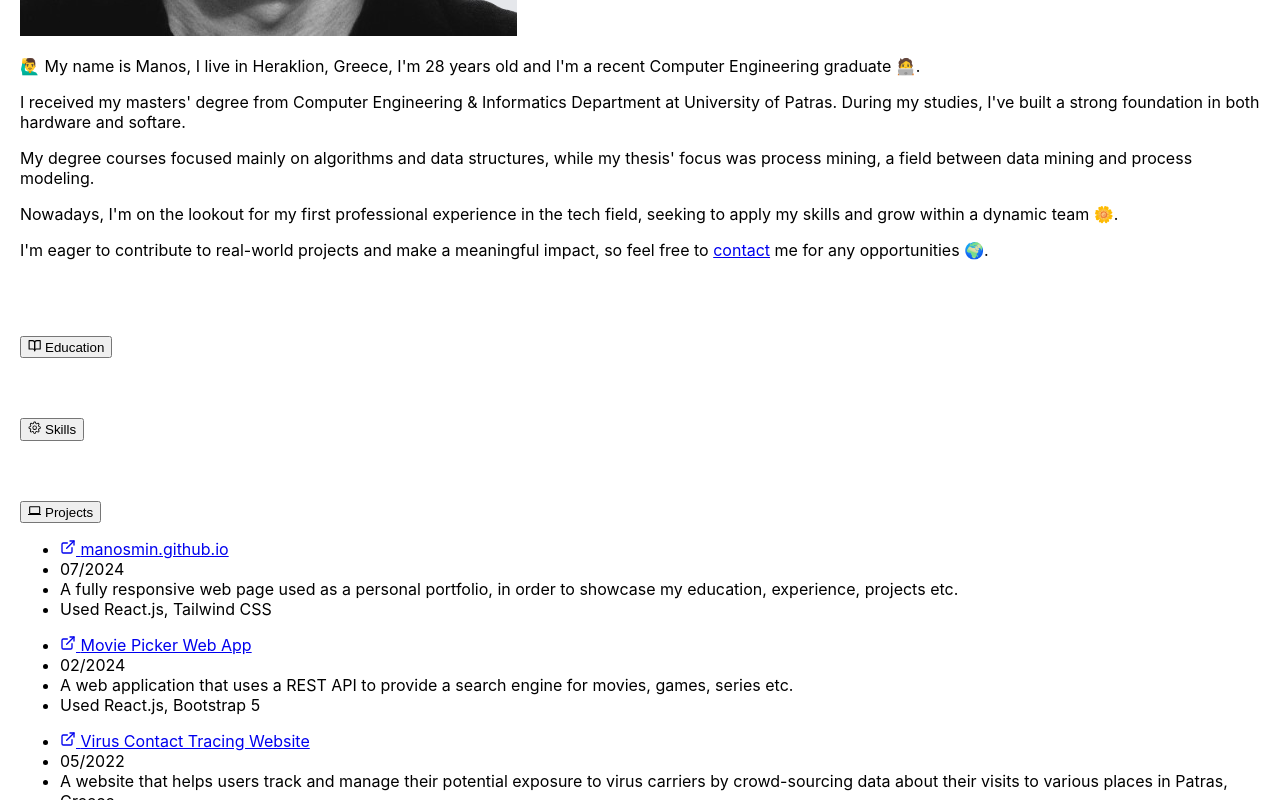
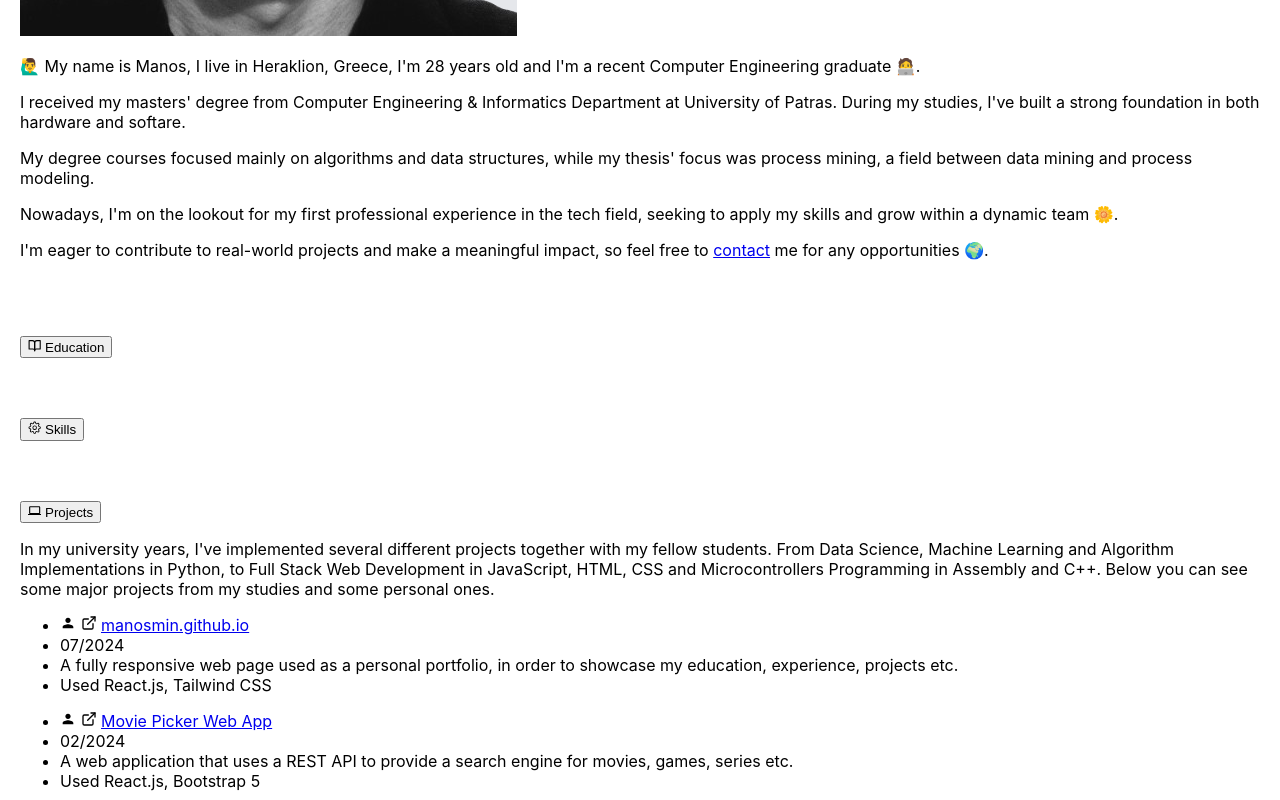
Before and after one commit to manosmin/manosmin.github.io, a React (Create React App) app: page / in a window 1280 px wide. Both pictures are taken after a click on the button "Projects". Shown: the part 687-1487 px from the top of the page. Built offline with nearby package versions, Linux system fonts and the light colour scheme.

Commit message:
added projects

```diff
--- a/public/index.html
+++ b/public/index.html
@@ -6,8 +6,8 @@
     <meta name="viewport" content="width=device-width, initial-scale=1" />
     <meta name="theme-color" content="#000000" />
     <meta
-      name="description"
-      content="Web site created using create-react-app"
+      name="Manos Minadakis"
+      content="My personal web page"
     />
     <link rel="apple-touch-icon" href="%PUBLIC_URL%/logo192.png" />
     <!--
--- a/src/components/Facts.js
+++ b/src/components/Facts.js
@@ -19,7 +19,7 @@ function Facts() {
       </button>
       {isOpen && (
         <ul class="list-inside list-disc">
-            <li className='mt-2'>I was trained to be flight dispatcher and worked in the control tower of a small airport on a border island, as part of my military service. 👨🏻‍✈️✈️</li>
+            <li className='mt-2'>I was trained to be a flight dispatcher and worked in the control tower of a small airport on a border island, as part of my military service. 👨🏻‍✈️✈️</li>
             <li className='mt-2'>I used to play online poker and have won several tournaments at small stakes, the largest of which had 3600 participants. 💸🤑💰</li>
             <li className='mt-2'>In my teenage years, I played for a local basketball team as a shooting guard and had participated in the juniors' local championship. ( っ'-')╮ =͟͟͞͞🏀 </li>
         </ul>
--- a/src/components/ProjectItem.js
+++ b/src/components/ProjectItem.js
@@ -5,11 +5,11 @@ import { FiExternalLink } from "react-icons/fi";
 function ProjectItem(props) {
   return (
     <ul className='mt-4 list-none'>
-        <li>
+        <li>{props.myInfo.Icon}&nbsp;<FiExternalLink className='inline'/>&nbsp;
         <a rel="noopener noreferrer"
         target="_blank"
         href={props.myInfo.Link}
-        className="font-semibold hover:underline"><FiExternalLink className='inline'/> {props.myInfo.Title}</a></li>
+        className="font-semibold hover:underline">{props.myInfo.Title}</a></li>
         <li >{props.myInfo.Date}</li>
         <li className=''>{props.myInfo.Description}</li>
         <li className='italic'>Used {props.myInfo.Used}</li>
--- a/src/components/Projects.js
+++ b/src/components/Projects.js
@@ -1,6 +1,8 @@
 import React, { useState } from 'react';
 import ProjectItem from './ProjectItem';
-import { MdComputer } from "react-icons/md";
+import { MdComputer, MdPerson } from "react-icons/md";
+import { FaUniversity } from "react-icons/fa";
+
 
 function Projects() {
     const [isOpen, setIsOpen] = useState(false);
@@ -15,7 +17,8 @@ function Projects() {
       Used: 'React.js, Bootstrap 5',
       Description: 'A web application that uses a REST API to provide a search engine for movies, games, series etc.',
       Link: 'https://github.com/manosmin/movie-picker-app',
-      Date: '02/2024'
+      Date: '02/2024',
+      Icon: <MdPerson className='inline' />
     }
 
     const ProjectInfo1 = {
@@ -23,7 +26,8 @@ function Projects() {
       Used: 'Node.js, Express.js, Passport.js, Leaflet.js, Chart.js, Bootstrap 3, MongoDB',
       Description: 'A website that helps users track and manage their potential exposure to virus carriers by crowd-sourcing data about their visits to various places in Patras, Greece.',
       Link: 'https://github.com/manosmin/ceid-web',
-      Date: '05/2022'
+      Date: '05/2022',
+      Icon: <FaUniversity className='inline' />
     }
 
     const ProjectInfo3 = {
@@ -31,8 +35,28 @@ function Projects() {
       Used: 'React.js, Tailwind CSS',
       Description: 'A fully responsive web page used as a personal portfolio, in order to showcase my education, experience, projects etc.',
       Link: 'https://github.com/manosmin/manosmin.github.io',
-      Date: '07/2024'
+      Date: '07/2024',
+      Icon: <MdPerson className='inline' />
     }
+
+    const ProjectInfo4 = {
+      Title: 'Decentralized Systems Implementation',
+      Used: 'Python',
+      Description: 'Implementation of chord and pastry distributed hashing table algorithms (DHTs) and experimental evaluation using real data sets scraped from the web.',
+      Link: 'https://github.com/CPP-Bot-78/Decentralized-Systems-Technologies',
+      Date: '12/2023',
+      Icon: <FaUniversity className='inline' />
+    }
+
+    const ProjectInfo5 = {
+      Title: 'Advanced Microprocessors Programming',
+      Used: 'Assembly, C++',
+      Description: 'Programming of an 8-bit AVR microcontroller to operate various smart tasks as highway intersection traffic lights, household appliance moving in empty spaces and house alarm system.',
+      Link: 'https://github.com/manosmin/ceid-advanced-microprocessors',
+      Date: '05/2021',
+      Icon: <FaUniversity className='inline' />
+    }
+
 
   return (
     <section id="projects" className="bg-gray-900 text-gray-200 dark:bg-gray-200 dark:text-gray-900 p-10">
@@ -42,11 +66,14 @@ function Projects() {
       >
         <MdComputer className='inline'/> Projects
       </button>
-      {isOpen && (<div>
+      {isOpen && (<>
+      <p className='italic mt-4'> In my university years, I've implemented several different projects together with my fellow students. From Data Science, Machine Learning and Algorithm Implementations in Python, to Full Stack Web Development in JavaScript, HTML, CSS and Microcontrollers Programming in Assembly and C++. Below you can see some major projects from my studies and some personal ones. </p>
         <ProjectItem myInfo={ProjectInfo3}></ProjectItem>
         <ProjectItem myInfo={ProjectInfo2}></ProjectItem>
+        <ProjectItem myInfo={ProjectInfo4}></ProjectItem>
         <ProjectItem myInfo={ProjectInfo1}></ProjectItem>
-        </div>
+        <ProjectItem myInfo={ProjectInfo5}></ProjectItem>
+        </>
         )}
     </section>
   )
```
